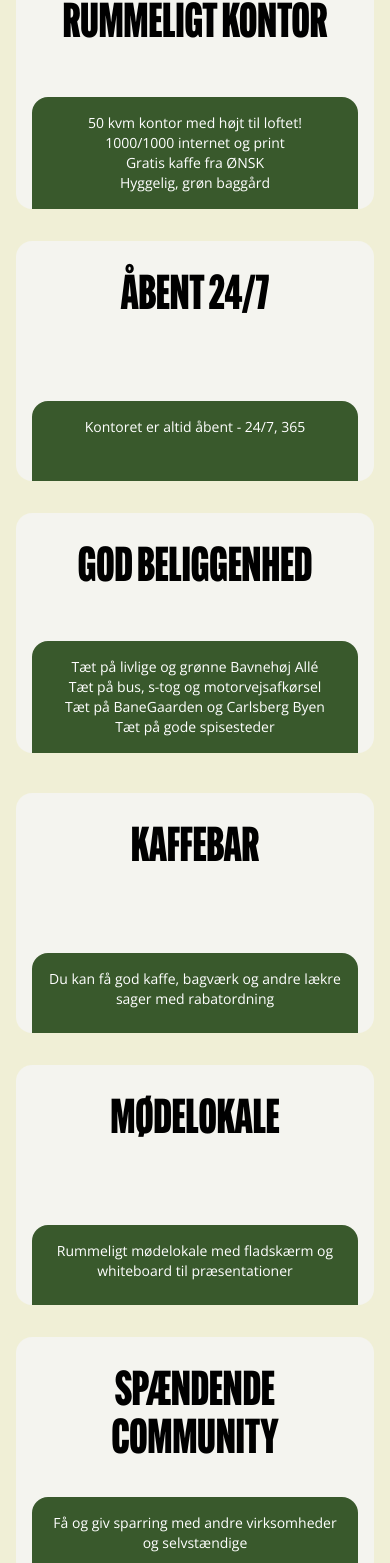
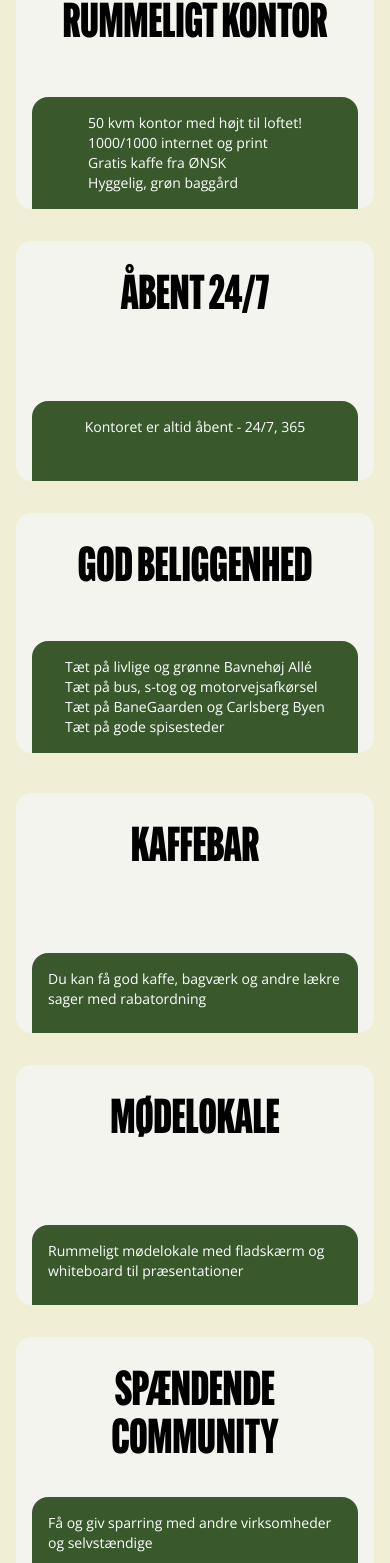
Before and after one commit to t-holmquist/sola, a Next.js app: page / in a window 390 px wide. Shown: the part 1219-2782 px from the top of the page. Built offline with nearby package versions, Linux system fonts and the light colour scheme; no server answers.

Commit message:
tablet responsiveness fixes

```diff
--- a/components/bouncyCardGrid.tsx
+++ b/components/bouncyCardGrid.tsx
@@ -5,6 +5,11 @@ import { motion } from "framer-motion";
 import Image from "next/image";
 
 export const BouncyCardsFeatures = () => {
+
+  const cardListItemClassNames = "text-white font-sans text-sm md:text-xs lg:text-base";
+
+
+
   return (
     <section className="mx-auto max-w-7xl px-4 text-black">
       <div className="flex flex-col items-center text-center gap-10">
@@ -33,22 +38,22 @@ export const BouncyCardsFeatures = () => {
       >
         <BounceCard className="col-span-12 md:col-span-4">
           <CardTitle>RUMMELIGT KONTOR</CardTitle>
-          <div className="absolute bottom-0 left-4 right-4 top-24 sm:top-20 translate-y-8 rounded-t-2xl bg-[#39592c] p-4 transition-transform duration-[250ms] group-hover:translate-y-4 group-hover:rotate-[2deg]">
+          <div className="absolute bottom-0 left-4 right-4 top-24 md:top-28 lg:top-20 translate-y-8 rounded-t-2xl bg-[#39592c] p-4 transition-transform duration-[250ms] group-hover:translate-y-4 group-hover:rotate-[2deg]">
             <div className="flex justify-center">
               <ul className="font-sans text-white">
-                <li className="text-white font-normal text-center text-sm sm:text-base">50 kvm kontor med højt til loftet!</li>
-                <li className="text-white font-normal text-center text-sm sm:text-base">1000/1000 internet og print</li>
-                <li className="text-white font-normal text-center text-sm sm:text-base">Gratis kaffe fra ØNSK</li>
-                <li className="text-white font-normal text-center text-sm sm:text-base">Hyggelig, grøn baggård</li>
+                <li className={cardListItemClassNames}>50 kvm kontor med højt til loftet!</li>
+                <li className={cardListItemClassNames}>1000/1000 internet og print</li>
+                <li className={cardListItemClassNames}>Gratis kaffe fra ØNSK</li>
+                <li className={cardListItemClassNames}>Hyggelig, grøn baggård</li>
               </ul>
             </div>
           </div>
         </BounceCard>
         <BounceCard className="col-span-12 md:col-span-4">
           <CardTitle>ÅBENT 24/7</CardTitle>
-          <div className="absolute bottom-0 left-4 right-4 top-32 translate-y-8 rounded-t-2xl bg-[#39592c] p-4 transition-transform duration-[250ms] group-hover:translate-y-4 group-hover:rotate-[2deg]">
+          <div className="absolute bottom-0 left-4 right-4 top-32 md:top-36 lg:top-32 translate-y-8 rounded-t-2xl bg-[#39592c] p-4 transition-transform duration-[250ms] group-hover:translate-y-4 group-hover:rotate-[2deg]">
             <div className="flex justify-center">
-              <span className="block text-center font-sans text-white text-sm sm:text-base">
+              <span className={cardListItemClassNames}>
                 Kontoret er altid åbent - 24/7, 365
               </span>
             </div>
@@ -56,13 +61,13 @@ export const BouncyCardsFeatures = () => {
         </BounceCard>
         <BounceCard className="col-span-12 md:col-span-4">
           <CardTitle>GOD BELIGGENHED</CardTitle>
-          <div className="absolute bottom-0 left-4 right-4 top-24 sm:top-20 translate-y-8 rounded-t-2xl bg-[#39592c] p-4 transition-transform duration-[250ms] group-hover:translate-y-4 group-hover:rotate-[2deg]">
+          <div className="absolute bottom-0 left-4 right-4 top-24 md:top-16 lg:top-20 translate-y-8 rounded-t-2xl bg-[#39592c] p-4 transition-transform duration-[250ms] group-hover:translate-y-4 group-hover:rotate-[2deg]">
               <div className="flex justify-center">
                 <ul className="font-sans text-white">
-                    <li className="text-white font-normal text-center text-sm sm:text-base">Tæt på livlige og grønne Bavnehøj Allé</li>
-                    <li className="text-white font-normal text-center text-sm sm:text-base">Tæt på bus, s-tog og motorvejsafkørsel</li>
-                    <li className="text-white font-normal text-center text-sm sm:text-base">Tæt på BaneGaarden og Carlsberg Byen</li>
-                    <li className="text-white font-normal text-center text-sm sm:text-base">Tæt på gode spisesteder</li>
+                    <li className={cardListItemClassNames}>Tæt på livlige og grønne Bavnehøj Allé</li>
+                    <li className={cardListItemClassNames}>Tæt på bus, s-tog og motorvejsafkørsel</li>
+                    <li className={cardListItemClassNames}>Tæt på BaneGaarden og Carlsberg Byen</li>
+                    <li className={cardListItemClassNames}>Tæt på gode spisesteder</li>
                 </ul>
               </div>
           </div>
@@ -90,7 +95,7 @@ export const BouncyCardsFeatures = () => {
           <CardTitle>KAFFEBAR</CardTitle>
           <div className="absolute bottom-0 left-4 right-4 top-32 translate-y-8 rounded-t-2xl bg-[#39592c] p-4 transition-transform duration-[250ms] group-hover:translate-y-4 group-hover:rotate-[2deg]">
             <div className="flex justify-center">
-              <span className="block text-center font-sans text-white text-sm sm:text-base">
+              <span className={cardListItemClassNames}>
                   Du kan få god kaffe, bagværk og andre lækre sager med rabatordning
               </span>
             </div>
@@ -100,7 +105,7 @@ export const BouncyCardsFeatures = () => {
           <CardTitle>MØDELOKALE</CardTitle>
           <div className="absolute bottom-0 left-4 right-4 top-32 translate-y-8 rounded-t-2xl bg-[#39592c] p-4 transition-transform duration-[250ms] group-hover:translate-y-4 group-hover:rotate-[2deg]">
             <div className="flex justify-center">
-              <span className="block text-center font-sans text-white text-sm sm:text-base">
+              <span className={cardListItemClassNames}>
                 Rummeligt mødelokale med fladskærm og whiteboard til præsentationer
               </span>
             </div>
@@ -110,7 +115,7 @@ export const BouncyCardsFeatures = () => {
           <CardTitle>SPÆNDENDE COMMUNITY</CardTitle>
           <div className="absolute bottom-0 left-4 right-4 top-32 translate-y-8 rounded-t-2xl bg-[#39592c] p-4 transition-transform duration-[250ms] group-hover:translate-y-4 group-hover:rotate-[2deg]">
             <div className="flex justify-center">
-              <span className="block text-center font-sans text-white text-sm sm:text-base">
+              <span className={cardListItemClassNames}>
                 Få og giv sparring med andre virksomheder og selvstændige
               </span>
             </div>
@@ -144,7 +149,7 @@ const CardTitle = ({ children, logoPath }: { children: ReactNode, logoPath?: str
         {logoPath && (
           <Image src={logoPath} width={50} height={50} alt="feature-logo"/>
         )}
-        <h3 className="text-5xl font-gothic">{children}</h3>
+        <h3 className="text-5xl md:text-3xl lg:text-5xl font-gothic">{children}</h3>
     </div>
   );
 };
--- a/components/footer.tsx
+++ b/components/footer.tsx
@@ -11,11 +11,11 @@ const Footer = ({
   return (
     <div className="mt-12 sm:mt-24">
         <div className={`${footerColor} rounded-t-2xl`}>
-            <div className="flex flex-col sm:flex-row items-center justify-between p-6">
+            <div className="flex flex-col lg:flex-row items-center justify-between p-6">
                 <div className="flex">
                     <Link href='/' className="text-white text-4xl sm:text-3xl font-gothic">SOLA</Link>
                 </div>
-                <div className="flex flex-col sm:flex-row items-center gap-5 mt-[20px] sm:mt-0">
+                <div className="flex flex-col lg:flex-row items-center gap-5 mt-[20px] sm:mt-0">
                     <div className="flex gap-2">
                         <Image src="/icons/home.svg" width={15} height={15} alt="address"/>
                         <Link href='https://maps.app.goo.gl/XxDL68K5vBXtkUu98' className="text-white font-sans sm:text-[12px]">Johan Kellers Vej 1, 2450 København</Link>
--- a/components/kaffebarGallery.tsx
+++ b/components/kaffebarGallery.tsx
@@ -6,7 +6,7 @@ import Image from "next/image";
 const KaffebarGallery = () => {
   return (
     <motion.div
-    className="grid grid-cols-12 gap-8 sm:gap-12 px-5 sm:px-32 sm:mt-[140px] mb-[120px] sm:mb-[150px]"
+    className="grid grid-cols-12 gap-8 lg:gap-12 px-5 lg:px-32 sm:mt-[140px] mb-[120px] sm:mb-[150px]"
     initial={{
       x:-20,
       opacity:0,
```
Also changed, not shown: components/kaffebarGrid.tsx (+8 -27 lines).
